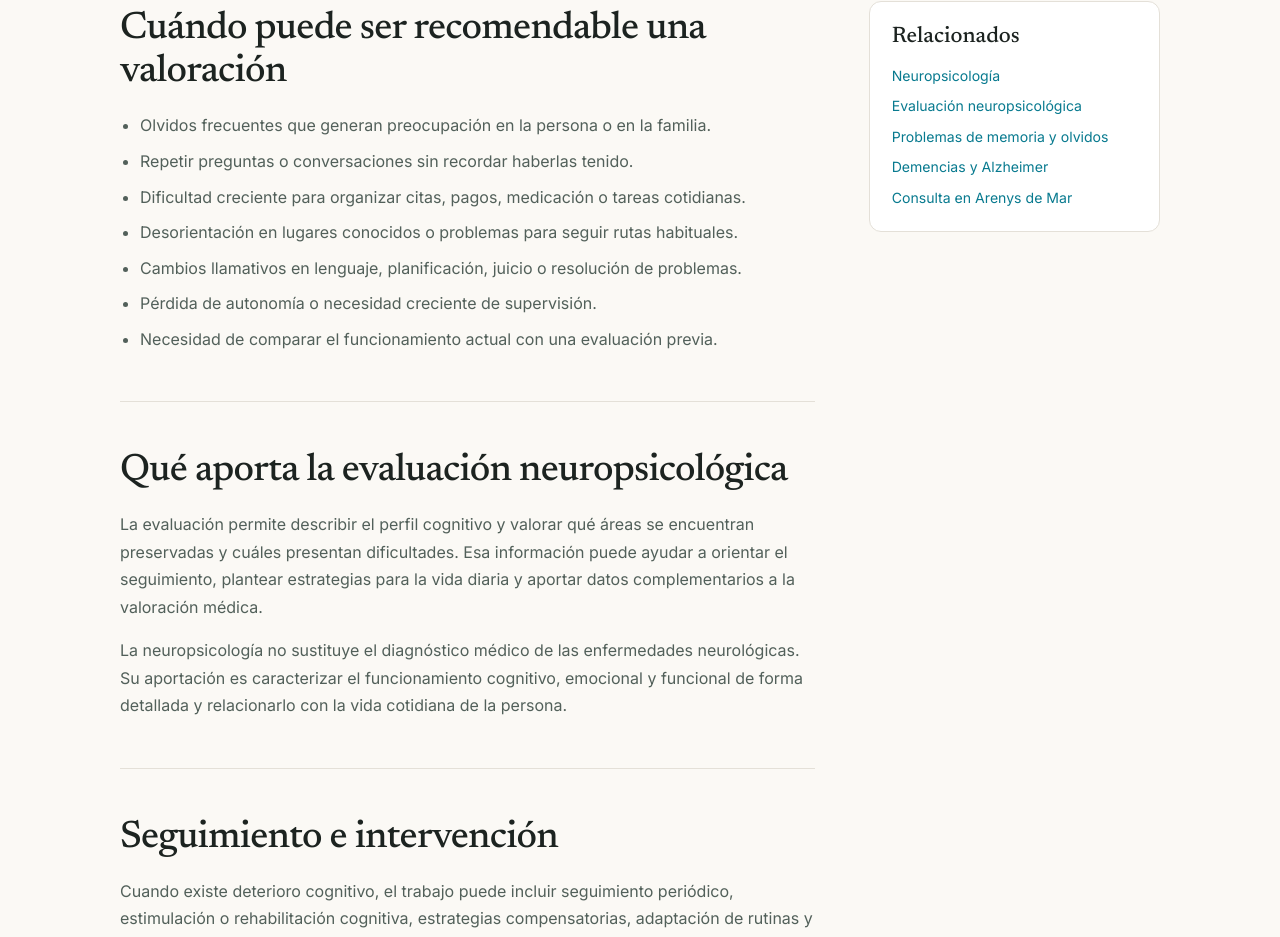
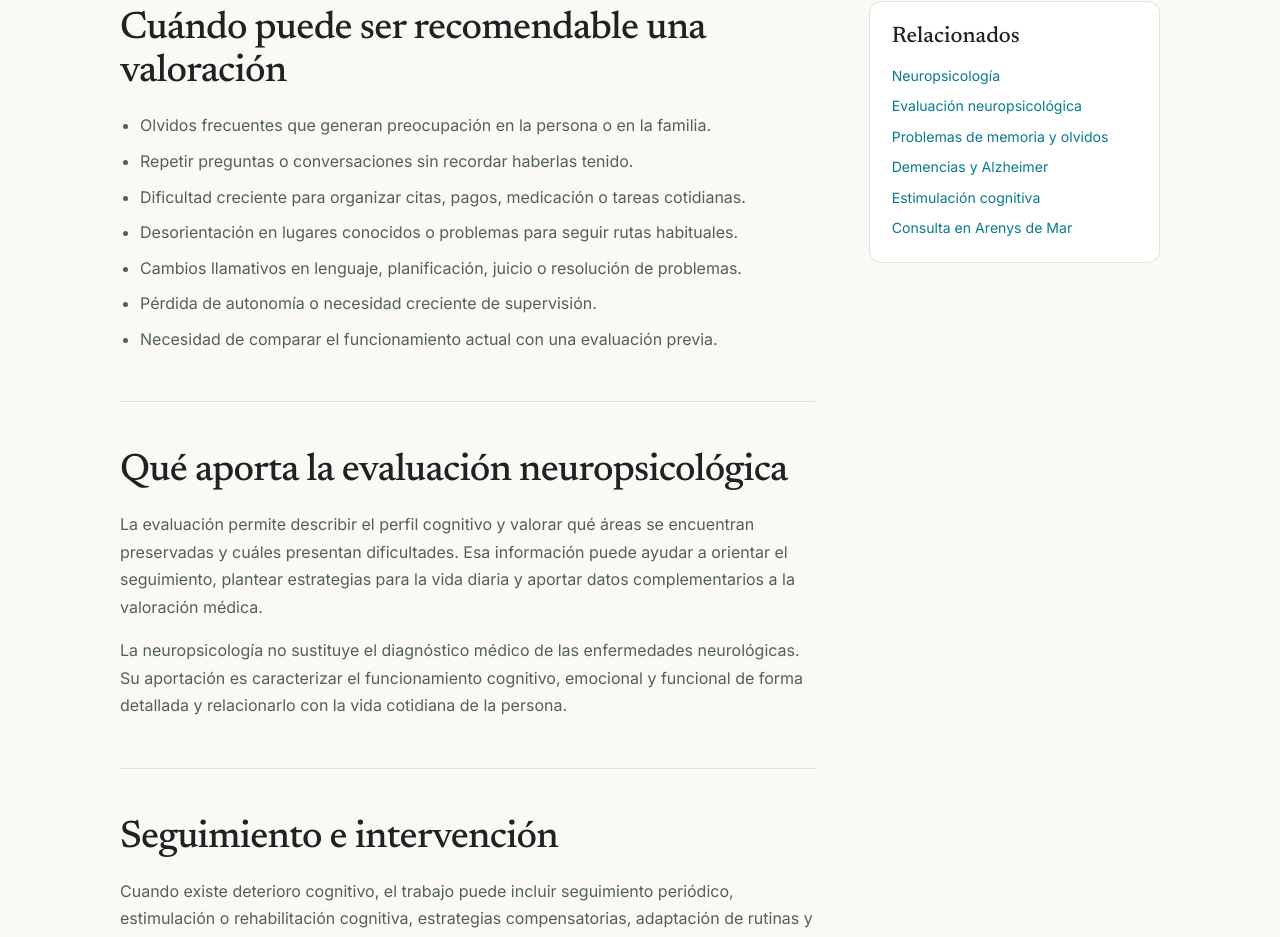
Before and after one commit to carolinasanchezgirona/Portfolio-Carolina, a Next.js app: page /deterioro-cognitivo in a window 1280 px wide. Shown: the part 1030-1967 px from the top of the page. Built offline with nearby package versions, Linux system fonts and the light colour scheme.

Commit message:
SEO: link cognitive stimulation page from app/deterioro-cognitivo/page.tsx

```diff
--- a/app/deterioro-cognitivo/page.tsx
+++ b/app/deterioro-cognitivo/page.tsx
@@ -138,6 +138,7 @@ export default function CognitiveDeclinePage() {
               <a href="/evaluacion-neuropsicologica/">Evaluación neuropsicológica</a>
               <a href="/problemas-de-memoria/">Problemas de memoria y olvidos</a>
               <a href="/demencias/">Demencias y Alzheimer</a>
+              <a href="/estimulacion-cognitiva/">Estimulación cognitiva</a>
               <a href="/psicologa-arenys-de-mar/">Consulta en Arenys de Mar</a>
             </div>
           </div>
```
